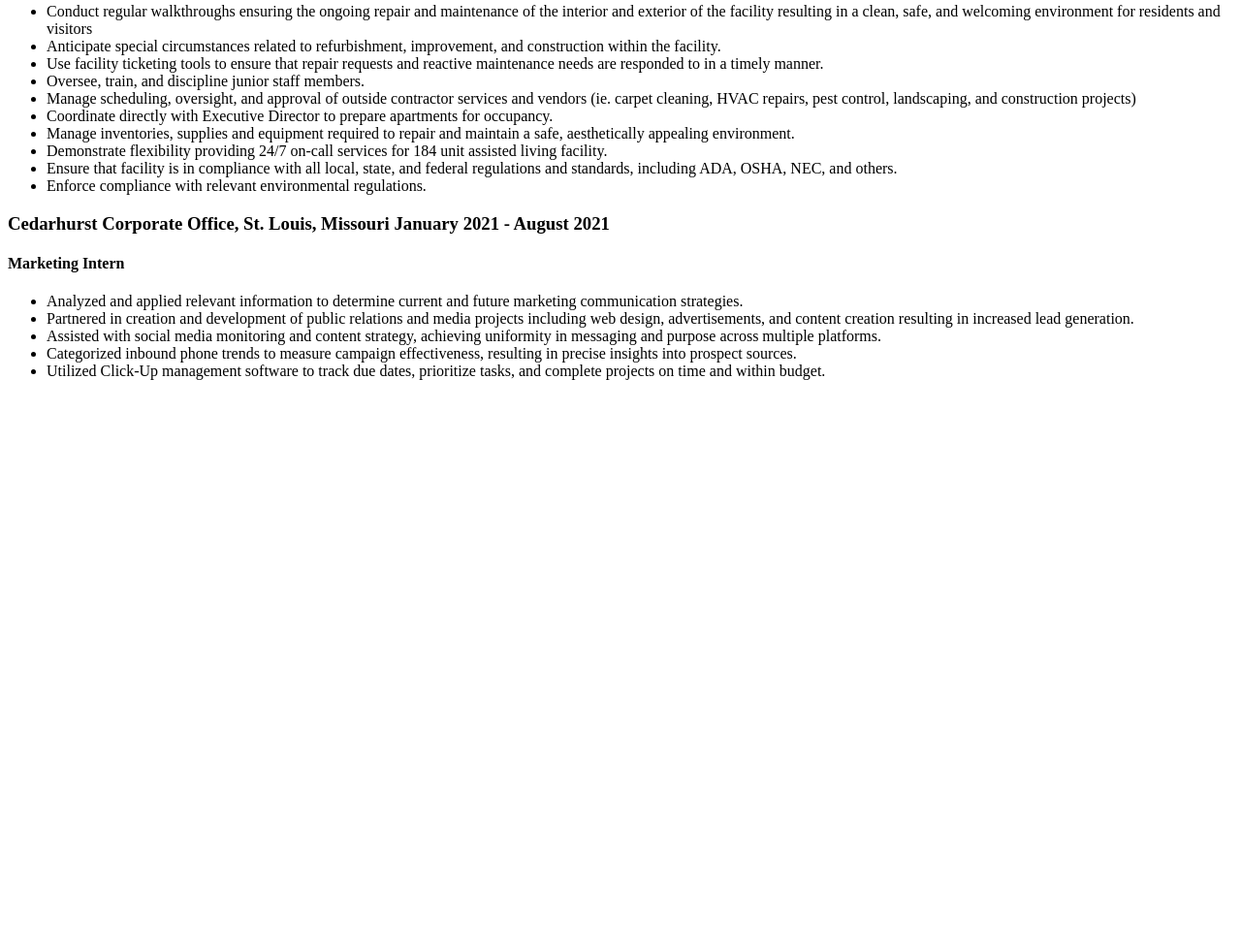
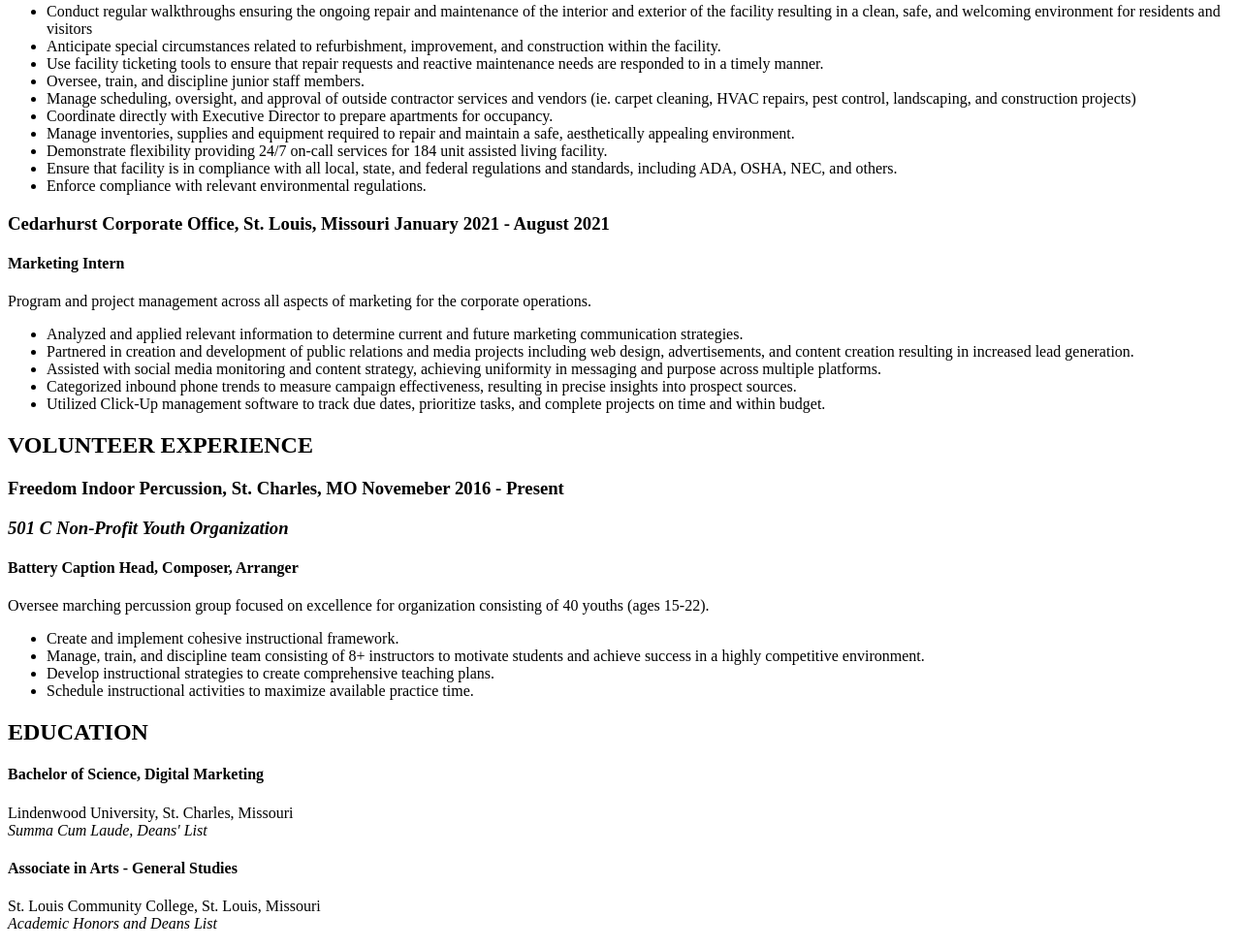
Before and after one commit to ChrisCablish/virtual-resume, a plain HTML site: page index.html in a window 1280 px wide. Shown: the part 706-1684 px from the top of the page at 97% size. Before the commit the page ends 1114 px from the top, so only its background shows below. Drawn offline with Linux system fonts and the light colour scheme.

Commit message:
add volunteer and education sections

```diff
--- a/index.html
+++ b/index.html
@@ -38,7 +38,7 @@
                         <td width="150px" align="center">Communication</td>
                         <td width="150px" align="center">Strategic Planning</td>
                         <td width="150px" align="center">Self-Directed Study</td>
-                        <td width="150px" align="center">Education/Mentorship</td>
+                        <td width="150px" align="center"><a href="#volunteer">Education/Mentorship</a></td>
                     </tr>
                 </table>
             </article>
@@ -64,6 +64,7 @@
             <article id="corporate">
                 <h3>Cedarhurst Corporate Office, St. Louis, Missouri January 2021 - August 2021</h3>
                 <h4>Marketing Intern</h4>
+                <p>Program and project management across all aspects of marketing for the corporate operations.</p>
                 <ul>
                     <li>Analyzed and applied relevant information to determine current and future marketing communication strategies.</li>
                     <li>Partnered in creation and development of public relations and media projects including web design, advertisements, and content creation resulting in increased lead generation. </li>
@@ -73,6 +74,32 @@
                 </ul>
             </article>
         </section>
+        <section id="volunteer">
+            <h2>VOLUNTEER EXPERIENCE</h2>
+            <article>
+                <h3>Freedom Indoor Percussion, St. Charles, MO Novemeber 2016 - Present<h3>
+                    <aside><em>501 C Non-Profit Youth Organization</em></aside>
+                <h4>Battery Caption Head, Composer, Arranger</h4>
+                <p>Oversee marching percussion group focused on excellence for organization consisting of 40 youths (ages 15-22).  </p>
+                <ul>
+                    <li>Create and implement cohesive instructional framework.</li>
+                    <li>Manage, train, and discipline team consisting of 8+ instructors to motivate students and achieve success in a highly competitive environment. </li>
+                    <li>Develop instructional strategies to create comprehensive teaching plans.</li>
+                    <li>Schedule instructional activities to maximize available practice time.</li>
+                </ul>
+            </article>
+        </section>
+        <section id="education">
+            <h2>EDUCATION</h2>
+            <article>
+                <h4>Bachelor of Science, Digital Marketing</h4>
+                <p>Lindenwood University, St. Charles, Missouri <br> <em> Summa Cum Laude, Deans' List</em></p>
+                <h4>Associate in Arts - General Studies</h4>
+                <p>St. Louis Community College, St. Louis, Missouri <br><em>Academic Honors and Deans List</em></p>
+            </article>
+        </section>
+
+
     </main>
     <footer></footer>
 </body>
```
